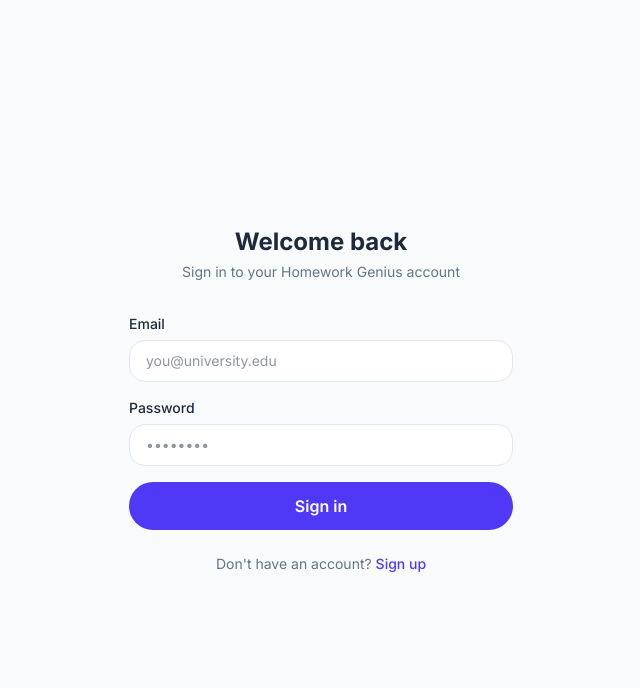
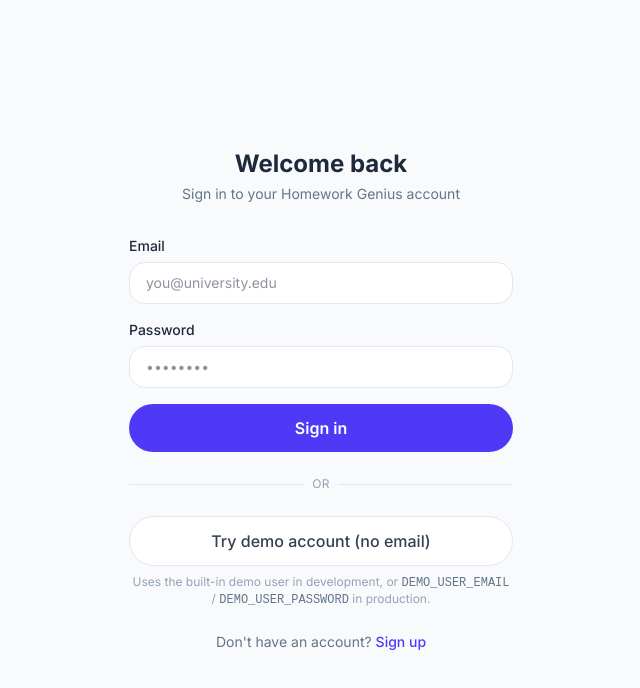
Before and after one commit to Eastern-Florida-Vibe-Coders/Homework_Genius, a Next.js app: page /login in a window 1280 px wide. Shown: the top 688 px of the page, without its empty margins (319-959 px from the left). Built offline with nearby package versions, Linux system fonts and the light colour scheme.

Commit message:
Implement default user functionality

```diff
--- a/app/(auth)/login/page.tsx
+++ b/app/(auth)/login/page.tsx
@@ -11,6 +11,23 @@
   const [email, setEmail] = useState('')
   const [password, setPassword] = useState('')
   const [loading, setLoading] = useState(false)
+  const [demoLoading, setDemoLoading] = useState(false)
+
+  const handleDemoLogin = async () => {
+    setDemoLoading(true)
+    try {
+      const res = await fetch('/api/auth/demo', { method: 'POST' })
+      const data = (await res.json()) as { ok?: boolean; error?: string }
+      if (!res.ok) {
+        toast.error(data.error ?? 'Demo sign-in failed')
+        return
+      }
+      router.push('/dashboard')
+      router.refresh()
+    } finally {
+      setDemoLoading(false)
+    }
+  }
 
   const handleLogin = async (e: React.FormEvent) => {
     e.preventDefault()
@@ -72,12 +89,35 @@
 
           <button
             type="submit"
-            disabled={loading}
+            disabled={loading || demoLoading}
             className="w-full bg-indigo-600 hover:bg-indigo-700 disabled:opacity-60 text-white font-semibold py-3 rounded-full transition-all duration-200"
           >
             {loading ? 'Signing in...' : 'Sign in'}
           </button>
         </form>
+
+        <div className="relative my-6">
+          <div className="absolute inset-0 flex items-center">
+            <div className="w-full border-t border-[#e2e8f0] dark:border-[#334155]" />
+          </div>
+          <div className="relative flex justify-center text-xs uppercase tracking-wide">
+            <span className="bg-[#f8fafc] dark:bg-[#0f172a] px-2 text-[#94a3b8]">or</span>
+          </div>
+        </div>
+
+        <button
+          type="button"
+          onClick={handleDemoLogin}
+          disabled={loading || demoLoading}
+          className="w-full border border-[#e2e8f0] dark:border-[#334155] bg-white dark:bg-[#1e293b] text-[#334155] dark:text-[#e2e8f0] font-medium py-3 rounded-full transition-colors hover:bg-[#f1f5f9] dark:hover:bg-[#334155] disabled:opacity-60"
+        >
+          {demoLoading ? 'Opening demo…' : 'Try demo account (no email)'}
+        </button>
+        <p className="text-center text-xs text-[#94a3b8] mt-2">
+          Uses the built-in demo user in development, or{' '}
+          <code className="text-[#64748b]">DEMO_USER_EMAIL</code> /{' '}
+          <code className="text-[#64748b]">DEMO_USER_PASSWORD</code> in production.
+        </p>
 
         <p className="text-center text-sm text-[#64748b] dark:text-[#94a3b8] mt-6">
           Don&apos;t have an account?{' '}
--- a/app/(auth)/signup/page.tsx
+++ b/app/(auth)/signup/page.tsx
@@ -12,6 +12,23 @@
   const [password, setPassword] = useState('')
   const [fullName, setFullName] = useState('')
   const [loading, setLoading] = useState(false)
+  const [demoLoading, setDemoLoading] = useState(false)
+
+  const handleDemoLogin = async () => {
+    setDemoLoading(true)
+    try {
+      const res = await fetch('/api/auth/demo', { method: 'POST' })
+      const data = (await res.json()) as { ok?: boolean; error?: string }
+      if (!res.ok) {
+        toast.error(data.error ?? 'Demo sign-in failed')
+        return
+      }
+      router.push('/dashboard')
+      router.refresh()
+    } finally {
+      setDemoLoading(false)
+    }
+  }
 
   const handleSignup = async (e: React.FormEvent) => {
     e.preventDefault()
@@ -95,12 +112,30 @@
 
           <button
             type="submit"
-            disabled={loading}
+            disabled={loading || demoLoading}
             className="w-full bg-indigo-600 hover:bg-indigo-700 disabled:opacity-60 text-white font-semibold py-3 rounded-full transition-all duration-200"
           >
             {loading ? 'Creating account...' : 'Create account'}
           </button>
         </form>
+
+        <div className="relative my-6">
+          <div className="absolute inset-0 flex items-center">
+            <div className="w-full border-t border-[#e2e8f0] dark:border-[#334155]" />
+          </div>
+          <div className="relative flex justify-center text-xs uppercase tracking-wide">
+            <span className="bg-[#f8fafc] dark:bg-[#0f172a] px-2 text-[#94a3b8]">or</span>
+          </div>
+        </div>
+
+        <button
+          type="button"
+          onClick={handleDemoLogin}
+          disabled={loading || demoLoading}
+          className="w-full border border-[#e2e8f0] dark:border-[#334155] bg-white dark:bg-[#1e293b] text-[#334155] dark:text-[#e2e8f0] font-medium py-3 rounded-full transition-colors hover:bg-[#f1f5f9] dark:hover:bg-[#334155] disabled:opacity-60"
+        >
+          {demoLoading ? 'Opening demo…' : 'Try demo account (no email)'}
+        </button>
 
         <p className="text-center text-sm text-[#64748b] dark:text-[#94a3b8] mt-6">
           Already have an account?{' '}
--- /dev/null
+++ b/app/api/auth/demo/route.ts
@@ -0,0 +1,79 @@
+import { createServerClient } from '@supabase/ssr'
+import { NextResponse, type NextRequest } from 'next/server'
+import type { CookieOptions } from '@supabase/ssr'
+import type { Database } from '@/types/database'
+import type { TypedSupabaseClient } from '@/lib/supabase/types'
+import { createServiceRoleClient } from '@/lib/supabase/service-role'
+
+function getDemoCredentials() {
+  const isDev = process.env.NODE_ENV === 'development'
+  const email =
+    process.env.DEMO_USER_EMAIL ??
+    (isDev ? 'demo@homeworkgenius.local' : undefined)
+  const password =
+    process.env.DEMO_USER_PASSWORD ??
+    (isDev ? 'demo-homework-genius' : undefined)
+  return { email, password }
+}
+
+function buildCookieSupabase(request: NextRequest, response: NextResponse) {
+  return createServerClient<Database>(
+    process.env.NEXT_PUBLIC_SUPABASE_URL!,
+    process.env.NEXT_PUBLIC_SUPABASE_ANON_KEY!,
+    {
+      cookies: {
+        getAll() {
+          return request.cookies.getAll()
+        },
+        setAll(cookiesToSet: { name: string; value: string; options: CookieOptions }[]) {
+          cookiesToSet.forEach(({ name, value, options }) =>
+            response.cookies.set(name, value, options)
+          )
+        },
+      },
+    }
+  ) as unknown as TypedSupabaseClient
+}
+
+export async function POST(request: NextRequest) {
+  const { email, password } = getDemoCredentials()
+  if (!email || !password) {
+    return NextResponse.json(
+      { error: 'Demo login is not configured. Set DEMO_USER_EMAIL and DEMO_USER_PASSWORD in your environment.' },
+      { status: 503 }
+    )
+  }
+
+  let response = NextResponse.json({ ok: true })
+  const supabase = buildCookieSupabase(request, response)
+
+  const trySignIn = () => supabase.auth.signInWithPassword({ email, password })
+
+  let { error } = await trySignIn()
+
+  if (error) {
+    const admin = createServiceRoleClient()
+    if (admin) {
+      const { error: createError } = await admin.auth.admin.createUser({
+        email,
+        password,
+        email_confirm: true,
+        user_metadata: { full_name: 'Demo Student' },
+      })
+      const duplicate =
+        createError?.message?.toLowerCase().includes('already') ||
+        createError?.code === 'user_already_exists'
+      if (createError && !duplicate) {
+        return NextResponse.json({ error: createError.message }, { status: 500 })
+      }
+      const second = await trySignIn()
+      error = second.error
+    }
+  }
+
+  if (error) {
+    return NextResponse.json({ error: error.message }, { status: 401 })
+  }
+
+  return response
+}
--- /dev/null
+++ b/lib/supabase/service-role.ts
@@ -0,0 +1,15 @@
+import { createClient } from '@supabase/supabase-js'
+import type { Database } from '@/types/database'
+
+/**
+ * Server-only client for Auth Admin API. No browser session / cookies.
+ * Used to create a pre-confirmed demo user without email verification.
+ */
+export function createServiceRoleClient() {
+  const url = process.env.NEXT_PUBLIC_SUPABASE_URL
+  const key = process.env.SUPABASE_SERVICE_ROLE_KEY
+  if (!url || !key) return null
+  return createClient<Database>(url, key, {
+    auth: { autoRefreshToken: false, persistSession: false },
+  })
+}
```
Also changed, not shown: 1 other file (tests, documents, lock files or other folders).
